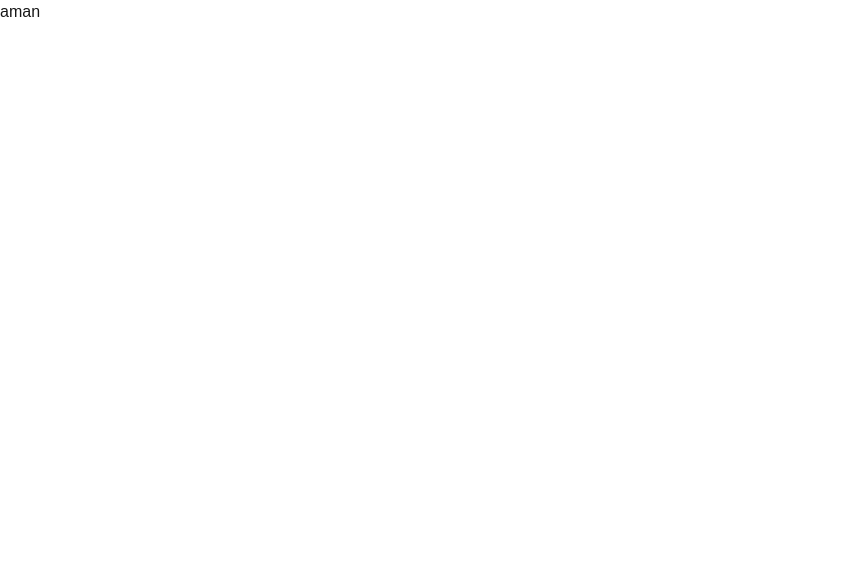
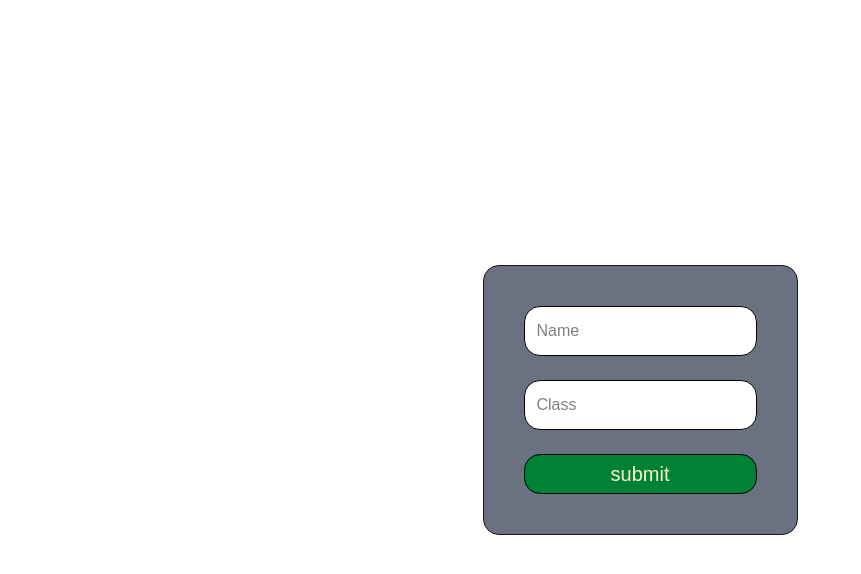
Before and after one commit to Amanrathi07/nextjs, a Next.js app: page / in a window 1280 px wide. Shown: the top 574 px of the page, without its empty margins (0-861 px from the left). Built offline with nearby package versions, Linux system fonts and the light colour scheme.

Commit message:
make a simple login page

```diff
--- a/app/api/v1/route.ts
+++ b/app/api/v1/route.ts
@@ -1,9 +1,9 @@
 import { NextRequest, NextResponse } from "next/server";
 import { cookies } from "next/headers";
 
-// export async function GET(req: NextRequest) {
-//   return NextResponse.json({ name: "aman" });
-// }
+export async function GET(req: NextRequest) {
+  return NextResponse.json({ name: "aman" });
+}
 
 // export async function POST(req: NextRequest) {
 //   const data = await req.json();
@@ -24,22 +24,29 @@ import { cookies } from "next/headers";
 
 
 
-export async function POST(req:NextResponse){
+// export async function POST(req:NextResponse){
 
-    const cookie = cookies();
-    //@ts-expect-error
-    cookie.set("aman","my cookie");
+//     const cookie = cookies();
+//     //@ts-expect-error
+//     cookie.set("aman","my cookie");
 
-    return NextResponse.json({message:"cookie set"})
-}
+//     return NextResponse.json({message:"cookie set"})
+// }
 
-export async function GET(req:NextRequest) {
+// export async function GET(req:NextRequest) {
 
-    const usercookie = req.cookies.get("aman");
+//     const usercookie = req.cookies.get("aman");
 
-    console.log("cookie :",usercookie?.value);
+//     console.log("cookie :",usercookie?.value);
 
 
 
-    return NextResponse.json({message:"i get the cookie"})
+//     return NextResponse.json({message:"i get the cookie"})
+// }
+
+export async function POST(req:NextRequest){
+    const data = await req.json();
+    console.log(data);
+
+    return NextResponse.json({message:"got the data"})
 }
--- a/app/page.tsx
+++ b/app/page.tsx
@@ -1,7 +1,47 @@
+"use client"
 
 
-export default function Home(){
+
+import axios from "axios"
+import Link from "next/link"
+import { useRef, useState } from "react"
+
+
+const maindiv:string ="h-screen w-screen flex items-center justify-center "
+
+const inputbox:string="bg-white text-black p-3 border rounded-2xl focus:outline-0"
+
+const button : string="bg-green-700 w-full h-10 border border-black text-amber-100 text-xl rounded-2xl"
+
+export default  function Home(){
+
+  const [name,setName] = useState("");
+  const [rollno,setRollno] = useState("");
+
+  const name1 = useRef<string>();
+
+
+  function handelForm(e){
+    e.preventDefault() ;
+    axios.post("http://localhost:3000/api/v1",{
+      name:name1.current,
+      class:rollno
+    })
+  }
+
   return(
-    <div>aman</div>
+    <div className ={`${maindiv}`}>
+      <form >
+      <div className="bg-gray-500 p-10 rounded-2xl border  " >
+          <input  className={`${inputbox}`}  type="text" name="" id=""  placeholder="Name" onChange={(e)=>{name1.current=e.target.value }}/>
+          <br />
+          <br />
+         <input className={`${inputbox}`} type="text" name="" id=""  placeholder="Class" onChange={(e)=>{setRollno(e.target.value)}}/>
+          <br />
+          <br />
+          <button className={`${button}`} onClick={(e)=>{handelForm(e)}} >submit </button>
+      </div>
+      </form>
+    </div>
   )
 }
```
